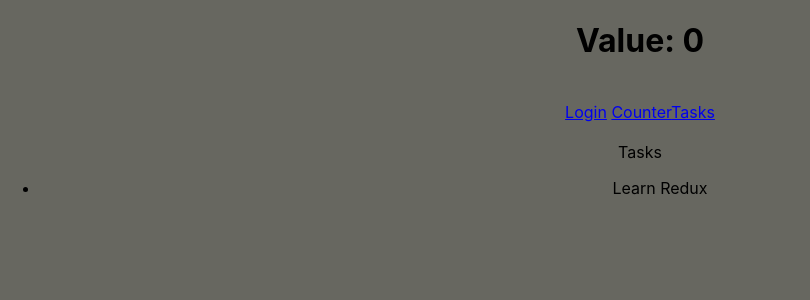
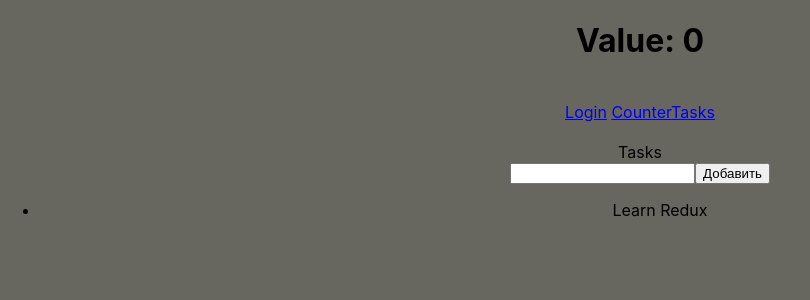
Before and after one commit to LeonZuev/redux-in, a React (Create React App) app: page /tasks in a window 1280 px wide. Shown: the top 300 px of the page, without its empty margins (0-810 px from the left). Built offline with nearby package versions, Linux system fonts and the light colour scheme.

Commit message:
Finish "Добавить"

```diff
--- a/src/features/tasks/Tasks.tsx
+++ b/src/features/tasks/Tasks.tsx
@@ -1,20 +1,37 @@
-import React from 'react';
-import { useSelector } from 'react-redux';
+import React, { SyntheticEvent, useState } from 'react';
+import { useDispatch, useSelector } from 'react-redux';
 import { RootState } from '../../store';
 
-export default function Tasks():JSX.Element {
-   const tasks = useSelector((globalState: RootState) =>globalState.tasks);// достали из глобального состояния
+export default function Tasks(): JSX.Element {
+  const tasks = useSelector((globalState: RootState) => globalState.tasks);// достали из глобального состояния
+  const [task, setTask] = useState<string>('');
+  const dispatch = useDispatch();
+  function addTask(e: SyntheticEvent): void {
+    e.preventDefault();
+    dispatch({ type: 'tasks/add', payload: task });
+  }
   return (
     <>
-    <div>Tasks</div>
-    <ul>
+      <div>Tasks</div>
+      <form onSubmit={addTask}>
+        <input
+          type="text"
+          required
+          value={task}
+          onChange={(e) => setTask(e.target.value)}
+        />
+        <button type="submit">Добавить</button>
+      </form>
+
+      <ul>
         {tasks.map((el) =>
         (
           <li key={el.id}>
             {el.title}
           </li>
-        ))}
-    </ul>
+        ))
+        }
+      </ul>
     </>
   );
 }
```
